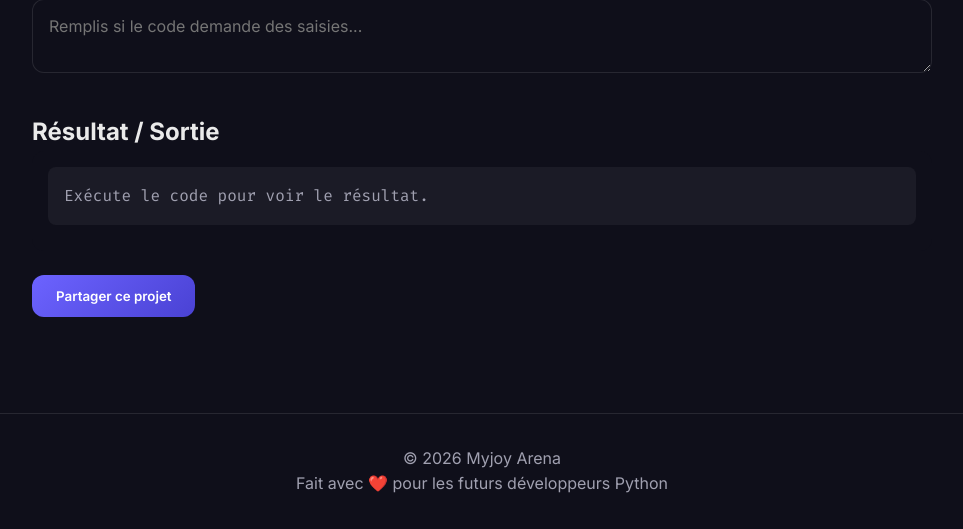
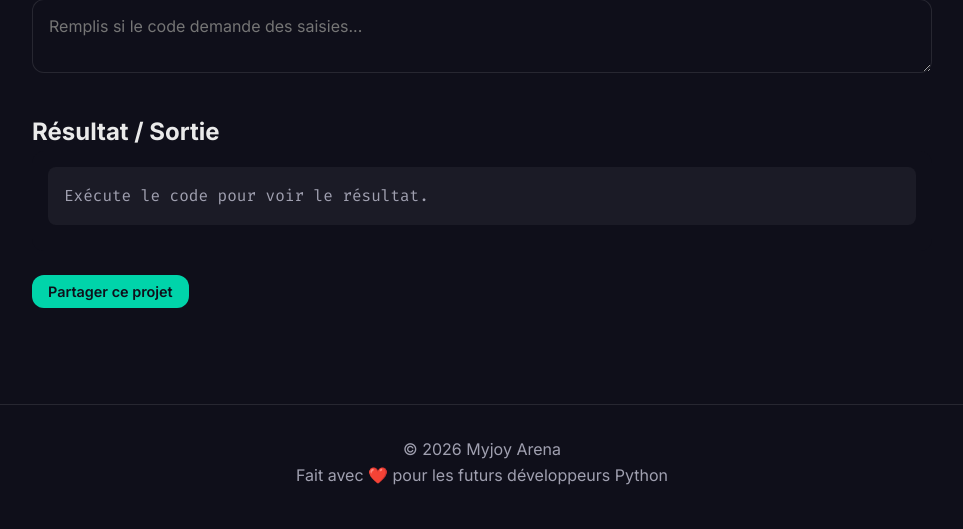
Before and after one commit to MJMyjoy/myjoy-arena, a Django app: template templates/project_detail.html in a window 1280 px wide. Shown: the part 394-923 px from the top of the page, without its empty margins (158-1121 px from the left). After the commit the page ends 879 px from the top, so only its background shows below. Run offline with Django 4.2, Linux system fonts and the light colour scheme; the template is opened without the code that fills it, so the values that code supplies are empty; some libraries are stand-ins or nearby versions.

Commit message:
Mises à jour

```diff
--- a/templates/project_detail.html
+++ b/templates/project_detail.html
@@ -60,9 +60,9 @@
         </div>
         {% endif %}
 
-    </div>
+
         <!-- Le bouton Partager -->
-        <button id="btn-partager" class="btn btn-primary">Partager ce projet</button>
+        <button id="btn-partager" class="btn btn-success btn-sm run-btn">Partager ce projet</button>
 
         <!-- Le script JavaScript de ce bouton -->
         <script>
@@ -89,6 +89,6 @@
         });
         </script>
 
-
+    </div>
 </div>
 {% endblock %}
```
